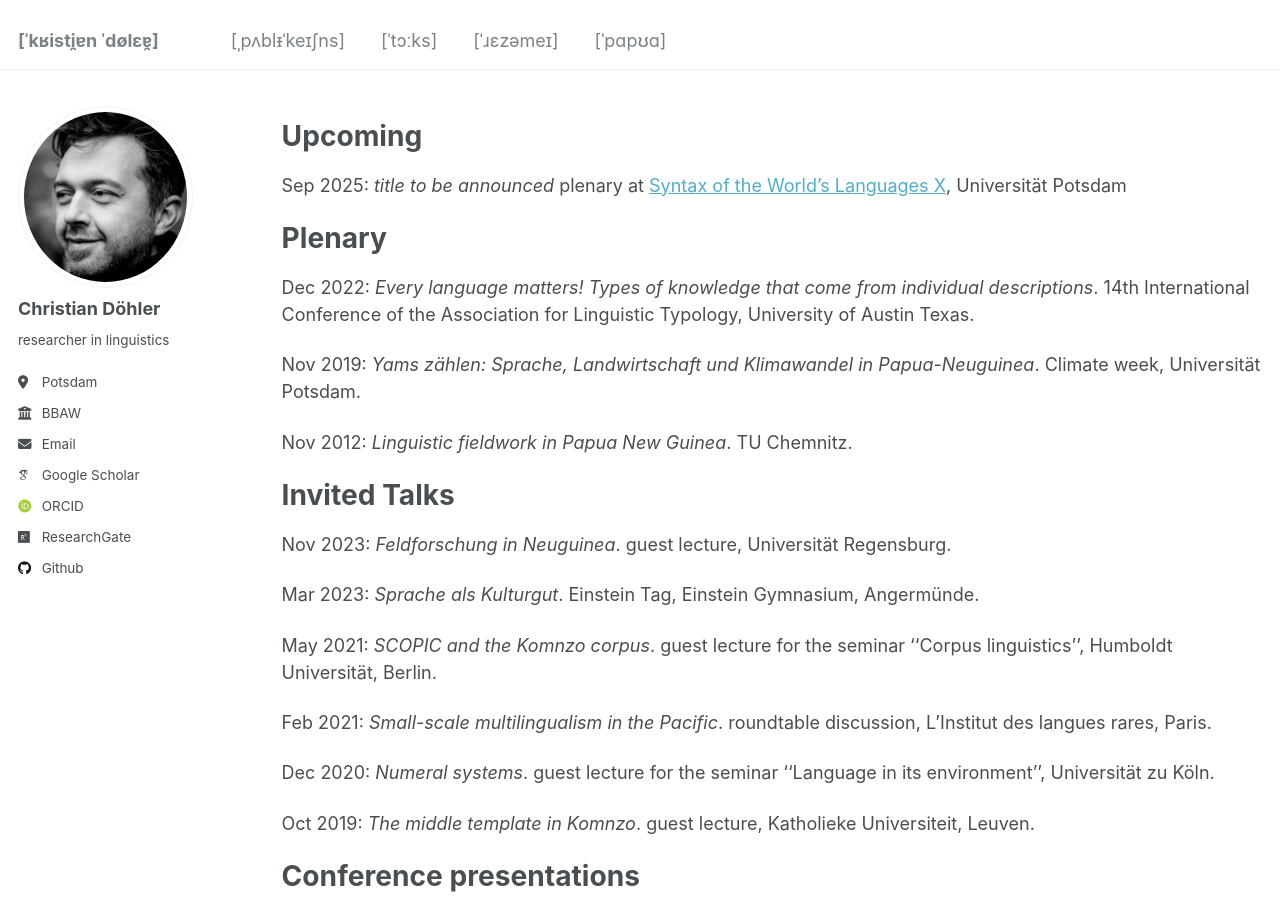
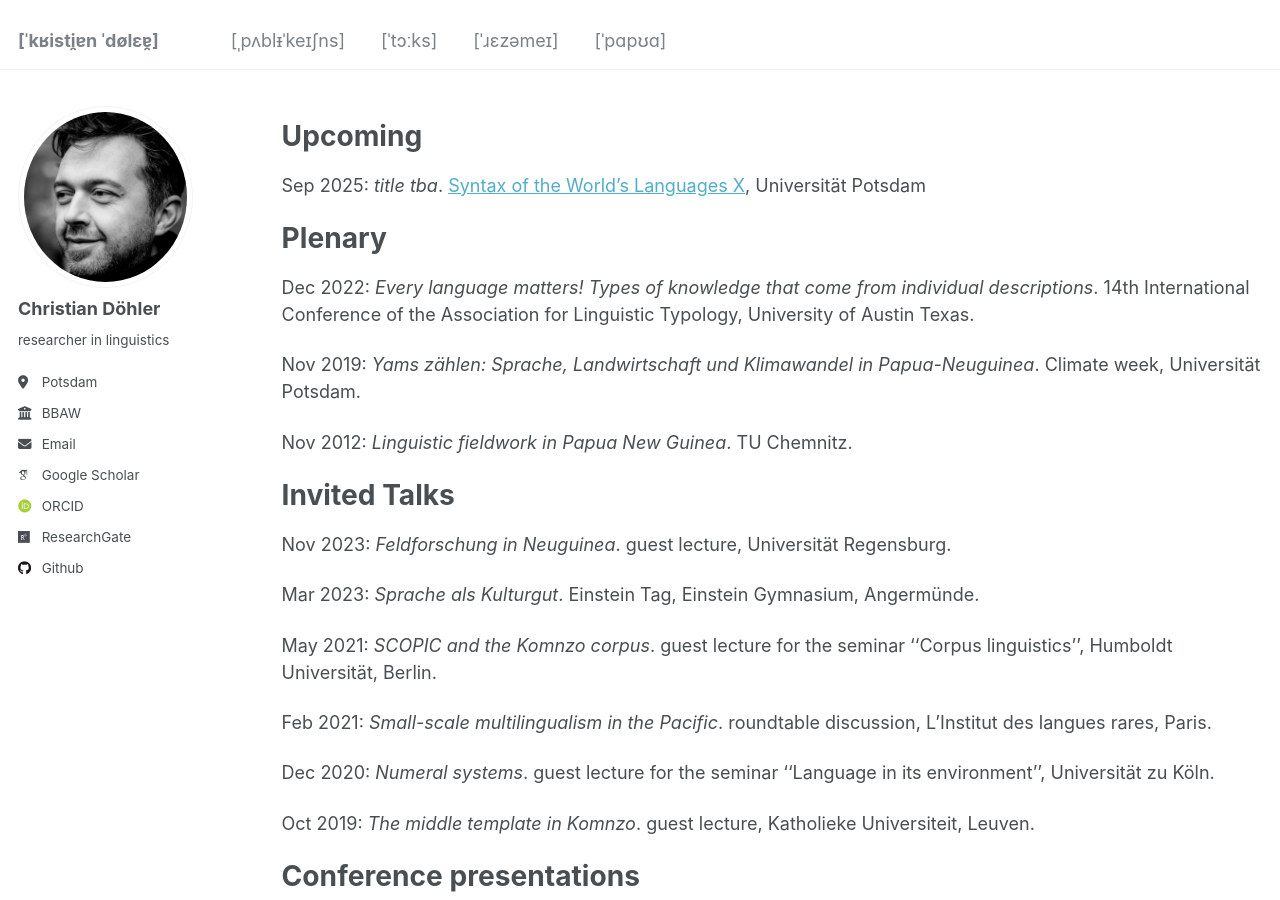
Before and after one commit to chrdoe/chrdoe.github.io, a Jekyll site: the page built from _pages/talks.md, in a window 1280 px wide and 900 px high. Built offline with Jekyll 4.4.1, drawn with Linux system fonts in a browser that asks for light colours; some web fonts are replaced.

Commit message:
Update talks.md

```diff
--- a/_pages/talks.md
+++ b/_pages/talks.md
@@ -8,7 +8,7 @@ author_profile: true
 Upcoming
 ====
 
-Sep 2025: *title to be announced* plenary at [Syntax of the World's Languages X](https://sites.google.com/view/swl-x/home), Universität Potsdam
+Sep 2025: *title tba*. [Syntax of the World's Languages X](https://sites.google.com/view/swl-x/home), Universität Potsdam
 
 Plenary
 ====
```
